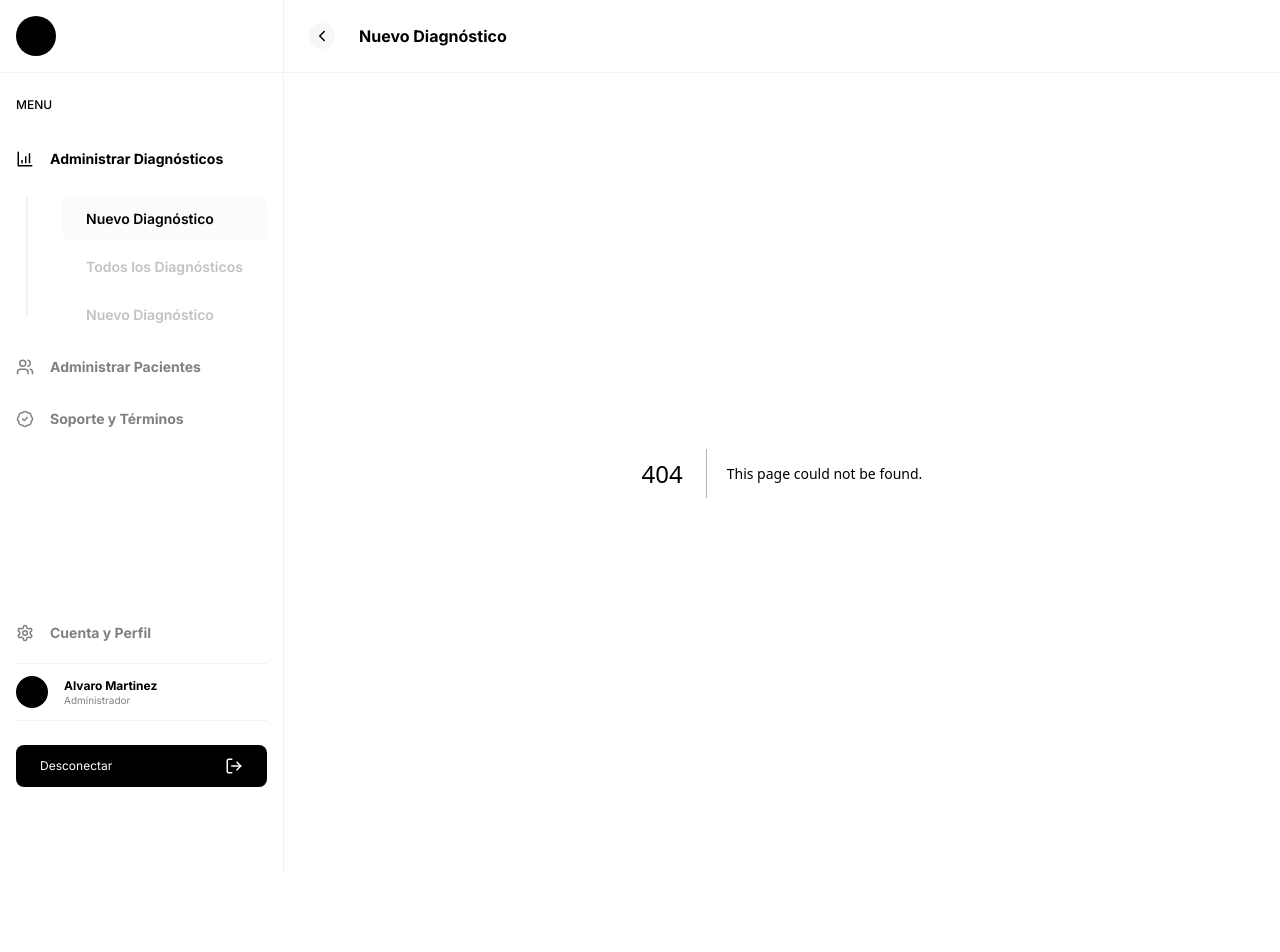
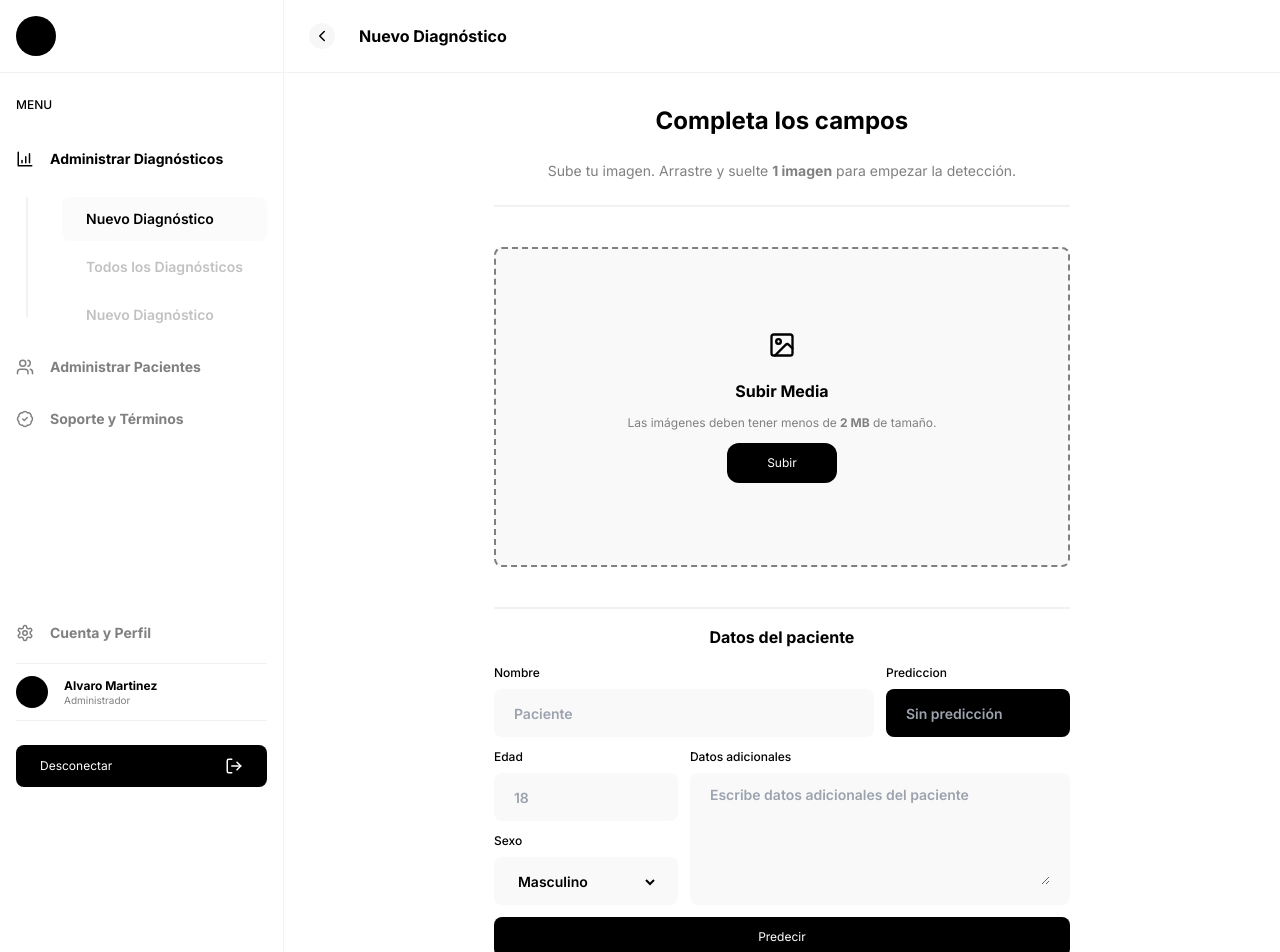
Before and after one commit to omgismartinez/eye, a Next.js app: page /new in a window 1280 px wide. Before the commit this address had no page. Shown: the top 952 px of the page. Before the commit the page ends 873 px from the top, so only its background shows below. Built offline with nearby package versions, Linux system fonts and the light colour scheme.

Commit message:
🚀 feat: new page

```diff
--- /dev/null
+++ b/app/new/page.tsx
@@ -0,0 +1,99 @@
+import { Image } from 'lucide-react'
+
+export default function New() {
+    return (
+        <main className='px-4 py-2'>
+            <div className='max-w-xl mx-auto'>
+                <section className='my-6'>
+                    <div className='flex flex-col gap-6 mb-6'>
+                        <h1 className='text-2xl font-bold text-center'>Completa los campos</h1>
+                        <p className='text-_gray-808080 text-sm text-center'>
+                            Sube tu imagen. Arrastre y suelte <strong>1 imagen</strong> para empezar la detección.
+                        </p>
+                    </div>
+                    <form>
+                        <div className='flex flex-col gap-10'>
+                            <div className='border border-_gray-border' />
+                            <label htmlFor='upload'>
+                                <div className={`
+                                flex
+                                flex-col
+                                items-center
+                                justify-center
+                                gap-5
+                                h-80
+                                bg-_gray-F9F9F9
+                                hover:bg-_gray-select
+                                cursor-pointer
+                                border-2
+                                border-dashed
+                                border-_gray-808080
+                                rounded-lg
+                                p-4
+                                relative
+                            `}
+                                >
+                                    <Image size={28} />
+                                    <div className='flex flex-col items-center gap-3'>
+                                        <h1 className='font-bold text-base'>Subir Media</h1>
+                                        <p className='text-xs text-_gray-808080'>
+                                            Las imágenes deben tener menos de <strong>2 MB</strong> de tamaño.
+                                        </p>
+                                        <div className='bg-_main hover:bg-_main/80 rounded-xl px-10 py-3 text-_white text-xs'>
+                                            Subir
+                                        </div>
+                                    </div>
+                                    <input type='file' id='upload' className='sr-only bottom-20' required />
+                                </div>
+                            </label>
+                            <div className='border border-_gray-border' />
+                        </div>
+                        <div>
+                            <h1 className='text-base font-bold text-center my-4'>Datos del paciente</h1>
+                            <div className='flex flex-col gap-3'>
+                                <div className='grid grid-cols-3 grid-rows-3 gap-3'>
+                                    <div className='flex flex-col gap-2 col-span-2'>
+                                        <label htmlFor='nombre' className='text-xs font-medium'>Nombre</label>
+                                        <div className='px-5 py-3 bg-_gray-F9F9F9 rounded-lg'>
+                                            <input type='text' id='nombre' className='w-full bg-transparent outline-none text-sm font-semibold' placeholder='Paciente' autoComplete='off' required />
+                                        </div>
+                                    </div>
+                                    <div className='flex flex-col gap-2 col-span-1'>
+                                        <label htmlFor='prediccion' className='text-xs font-medium'>Prediccion</label>
+                                        <div className='px-5 py-3 bg-_main text-_white rounded-lg'>
+                                            <input type='text' id='prediccion' disabled className='w-full bg-transparent outline-none text-sm font-semibold' placeholder='Sin predicción' required />
+                                        </div>
+                                    </div>
+                                    <div className='flex flex-col gap-2 col-span-1'>
+                                        <label htmlFor='edad' className='text-xs font-medium'>Edad</label>
+                                        <div className='px-5 py-3 bg-_gray-F9F9F9 rounded-lg'>
+                                            <input type='number' id='edad' max={150} min={10} className='w-full bg-transparent outline-none text-sm font-semibold' placeholder='18' required />
+                                        </div>
+                                    </div>
+                                    <div className='flex flex-col gap-2 col-span-2 row-span-2'>
+                                        <label htmlFor='extra' className='text-xs font-medium'>Datos adicionales</label>
+                                        <div className='px-5 py-3 bg-_gray-F9F9F9 rounded-lg h-full'>
+                                            <textarea id='extra' rows={5} className='w-full bg-transparent outline-none text-sm font-semibold' placeholder='Escribe datos adicionales del paciente' required />
+                                        </div>
+                                    </div>
+                                    <div className='flex flex-col gap-2 col-span-1'>
+                                        <label htmlFor='sexo' className='text-xs font-medium'>Sexo</label>
+                                        <div className='px-5 py-3 bg-_gray-F9F9F9 rounded-lg'>
+                                            <select name='sexo' id='sexo' className='w-full bg-transparent outline-none text-sm font-semibold' required>
+                                                <option value='masculino'>Masculino</option>
+                                                <option value='femenino'>Femenino</option>
+                                            </select>
+                                        </div>
+                                    </div>
+                                </div>
+                                <button className='w-full bg-_main hover:bg-_main/80 rounded-lg px-10 py-3 text-_white text-xs'>
+                                    Predecir
+                                </button>
+                            </div>
+                        </div>
+                    </form>
+                </section>
+            </div>
+        </main>
+    )
+}
```
